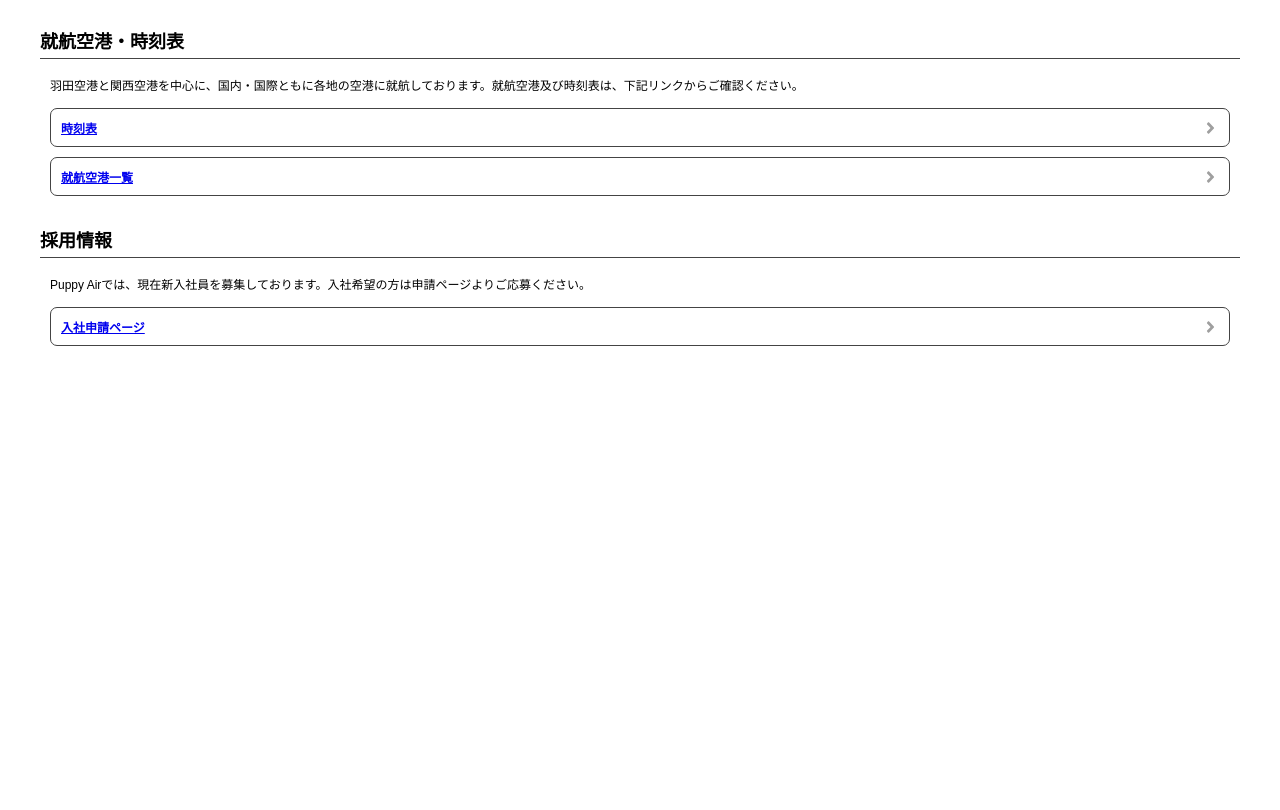
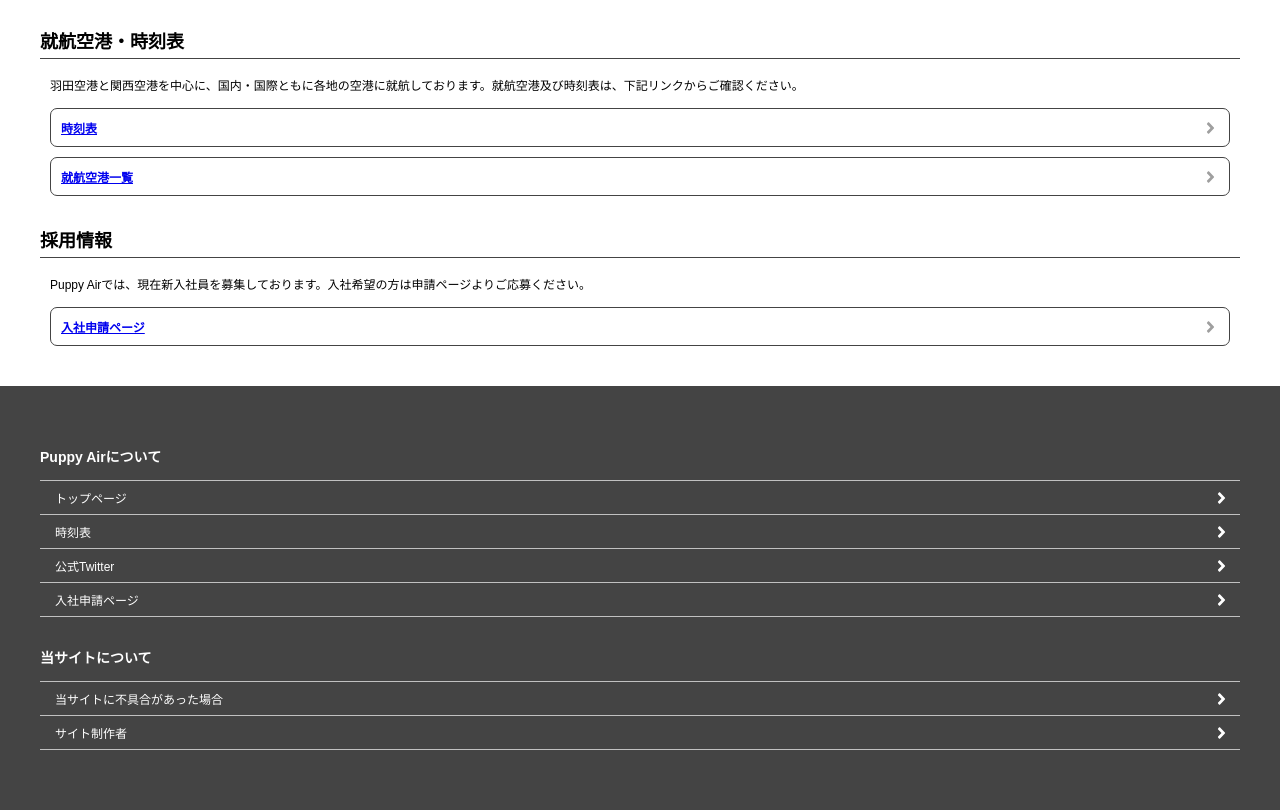
Before and after one commit to ryuto1246/puppy-v3, a plain HTML site: page index.html in a window 1280 px wide. Shown: the part 516-1326 px from the top of the page. Before the commit the page ends 872 px from the top, so only its background shows below. Drawn offline with Linux system fonts and the light colour scheme; a web font is replaced by a local one.

Commit message:
[add] footer

```diff
--- a/css/styles.scss
+++ b/css/styles.scss
@@ -161,3 +161,41 @@
     }
   }
 }
+
+footer {
+  margin-top: 40px;
+  padding: 30px 40px;
+  background: $black;
+  color: #fff;
+  p {
+    margin-top: 30px;
+    font-weight: 600;
+    font-size: 14px;
+  }
+  ul {
+    padding: 0;
+    list-style: none;
+    margin-bottom: 30px;
+    li {
+      position: relative;
+      padding: 8px 15px;
+      border-top: 1px solid #ffffffaa;
+      a {color: #fff; text-decoration: none; }
+      &:last-of-type { border-bottom: 1px solid #ffffffaa; }
+      &::after {
+        position: absolute;
+        top: 0;
+        bottom: 0;
+        right: 5px;
+        margin: auto;
+        content: "";
+        display: block;
+        width: 18px;
+        height: 18px;
+        background-size: contain;
+        background-repeat: no-repeat;
+        background-image: url("../imgs/right-white.svg");
+      }
+    }
+  }
+}
--- a/index.html
+++ b/index.html
@@ -41,5 +41,23 @@
       <a href="#">入社申請ページ</a>
     </section>
   </main>
+  <footer>
+    <div>
+      <p>Puppy Airについて</p>
+      <ul>
+        <li><a href="./index.html">トップページ</a></li>
+        <li><a href="./timetable.html">時刻表</a></li>
+        <li><a href="https://twitter.com/PUPPYAirVA1">公式Twitter</a></li>
+        <li><a href="">入社申請ページ</a></li>
+      </ul>
+    </div>
+    <div>
+      <p>当サイトについて</p>
+      <ul>
+        <li><a href="./trouble.html">当サイトに不具合があった場合</a></li>
+        <li><a href="https://twitter.com/ryuto1246">サイト制作者</a></li>
+      </ul>
+    </div>
+  </footer>
 </body>
 </html>
```
Also changed, not shown: timetable.html (+18 -0 lines), css/styles.css, 1 other file.
